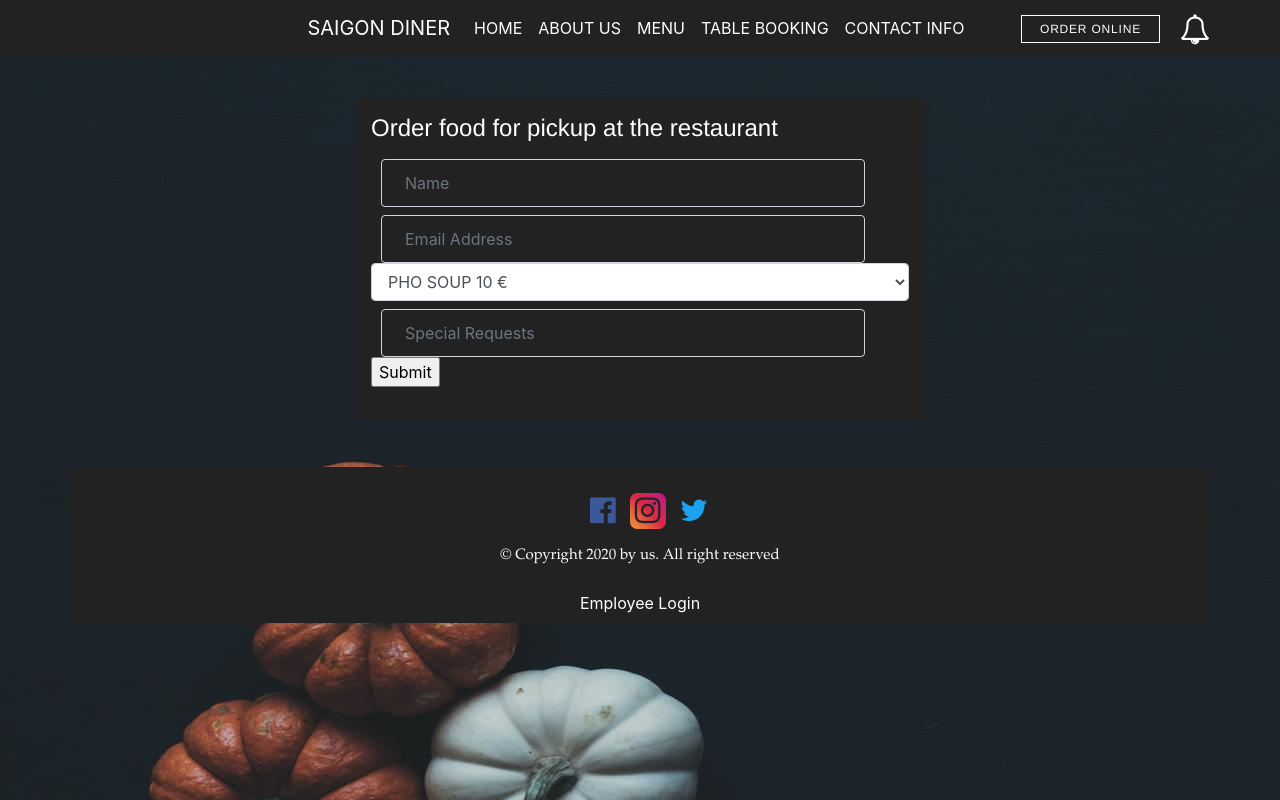
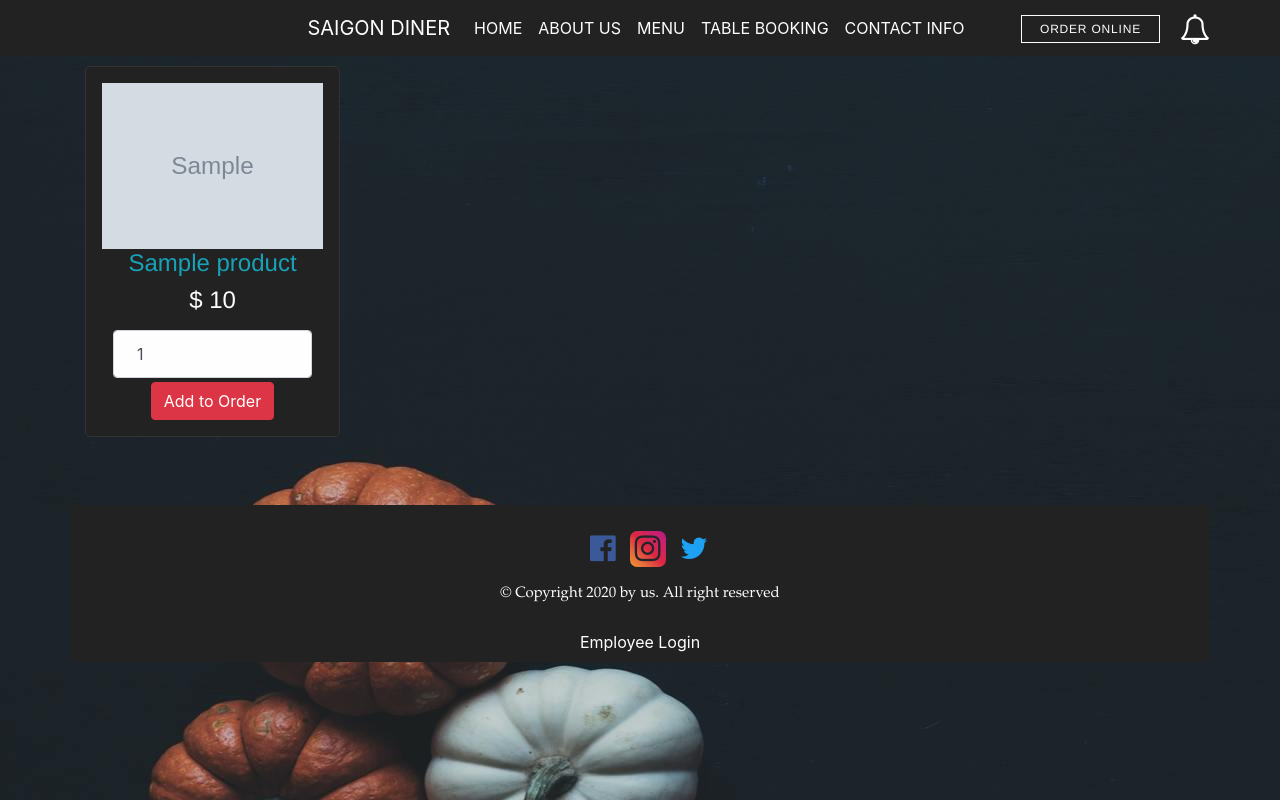
Before and after one commit to Ville-hub/Group9-Web-Project, a PHP site: page /orderfood.php in a window 1280 px wide. Run offline with PHP 8.4, Linux system fonts and the light colour scheme; tables that the repository leaves empty or names only in its code hold one stand-in row (values such as "Sample post"); grey boxes marked "Sample" are stand-in pictures.

Commit message:
Adding parts of the new order system
Created a new system for the food order, not totally finished yet.

```diff
--- a/css/custom_bootstrap.css
+++ b/css/custom_bootstrap.css
@@ -269,3 +269,31 @@ margin-top:15px;
           height:1090px;
       }
   }
+  .orders {
+    background-color: #222222;
+  }
+
+.product-grid .product-image{
+    position:relative;transition:all .3s ease 0s
+}
+.product-grid .product-image a{
+    display:block
+}
+.product-grid .product-image img{
+    width:100%;height:auto
+}
+.price{
+    color: #fefefe;
+}
+
+/* CSS FOR FOOD ORDERS */
+.products {
+    border: 1px solid #333;
+    background-color: #222222;
+    border-radius: 5px;
+    padding: 16px;
+    margin-bottom: 20px;
+}
+input[type="text"] {
+    background-color: #fefefe;
+}
--- a/orderfood.php
+++ b/orderfood.php
@@ -1,37 +1,38 @@
 <?php include 'myheader.php'?>
-    <div class="row mt-5">
-    <div class="col-md-3 p-3 food">
-    </div>
-        <div class="col-md-6 p-3">
+<div class="row pt-3">
+<?php include 'db.php';
+//Page for food orders from the restaurant
+    //Query for selecting all the products from the database
+    $query = 'SELECT * FROM products ORDER BY id ASC';
+    //Storing everything inside $result variable
+    $result = mysqli_query($conn, $query);
 
-        <div class="form-group">
-            <form name="form" method="post" action="order.php">
-                <h4> Order food for pickup at the restaurant </h4>
+    //checking that the products table isn't empty
+    if ($result){
+        //checking that the $result is more than zero
+        if(mysqli_num_rows($result)>0){
+            while($product = mysqli_fetch_assoc($result)){
+                //print_r($product);
+                ?>
+                <div class="col-sm-4 col-md-3 text-center" >
+                    <form method="post" action="orderfood.php?action=add&id=<?php echo $product['id']; ?> ">
+                        <div class="products">
+                            <img src="<?php echo $product['image']; ?>" class="img-fluid" />
+                            <h4 class="text-info"><?php echo $product['name']; ?></h4>
+                            <h4>$ <?php echo $product['price']; ?></h4>
+                            <input type="text" name="quantity" class="form-control" value="1" />
+                            <input type="hidden" name="name" value="<?php echo $product['name'] ; ?>"/>
+                            <input type="hidden" name="price" value="<?php echo $product['price'] ; ?>"/>
+                            <input type="submit" name="add_to_order" class="btn btn-danger mt-1"
+                                    value="Add to Order" />
+                        </div>
+                    </form>
+                </div>
+            <?php
+            }//endwhile
+        }//endif
+    }//endif
+    ?>
+</div>
 
-                <input class="form-control" type="text" placeholder="Name" name="name" aria-describedby="basic-addon2" class="name"required/><br>
-
-                <input class="form-control" type="text" placeholder="Email Address" name="email" aria-describedby="basic-addon2" class="email"required/><br>
-                <select class="form-control" name="food">
-                <option value="phosoup">PHO SOUP 10 &euro;</option>
-                <option value="phoveggie">PHO VEGGIE 10 &euro;</option>
-                <option value="porkrice">STEAMED PORK RIBS RICE 10 &euro;</option>
-                <option value="chickenwonton">GOLDEN CHICKEN WONTON 15 &euro;</option>
-                <option value="bunbohue">BUN BO HUE 10 &euro;</option>
-                <option value="phorolls">PHO (beef) + FRESH ROLLS (prawn) 15 &euro;</option>
-                <option value="guabao">GUA BAO 13 &euro;</option>
-                <option value="fishdumpling">FISH DUMPLINGS 15 &euro;</option>
-                <option value="porkbao">PORK BELLY BAO 12.5 &euro;</option>
-
-                <input class="form-control" type="text" placeholder="Special Requests" name="request" aria-describedby="basic-addon2" class="requests"required/><br>
-
-
-                <div class="input">
-                    <input type="submit" placeholder="Submit" value="Submit">
-                </div>
-                </form>
-        </div>
-        </div>
-    <div class="col-md-3 p-3 food">
-    </div>
-    </div>
 <?php include 'myfooter.php'?>
```
Also changed, not shown: images/test.jpg (added).
